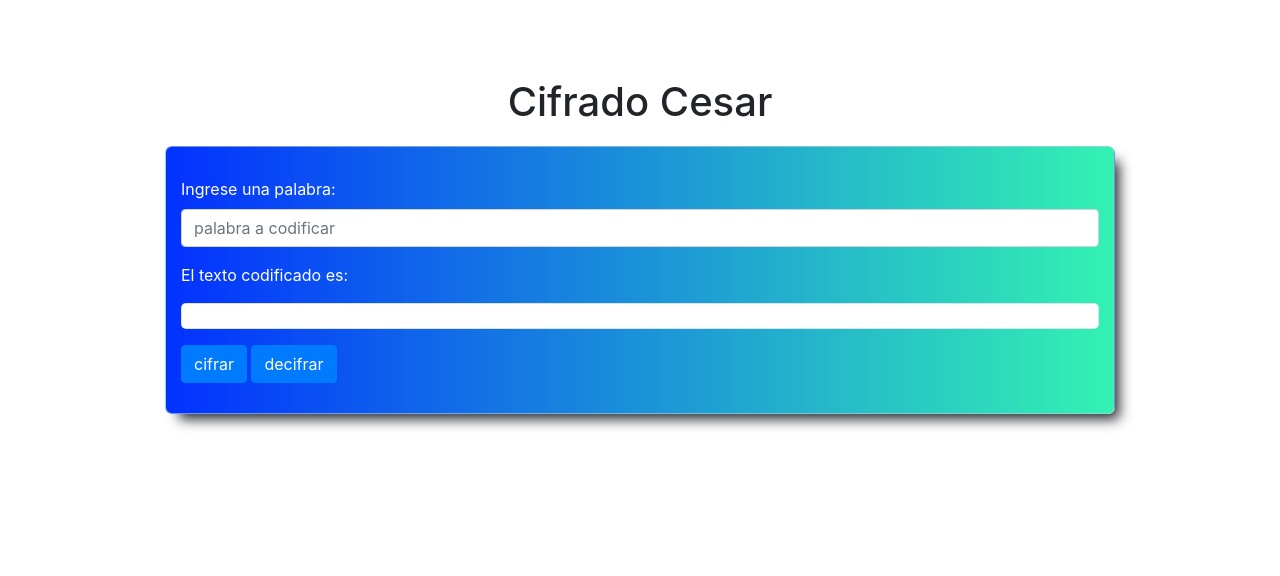
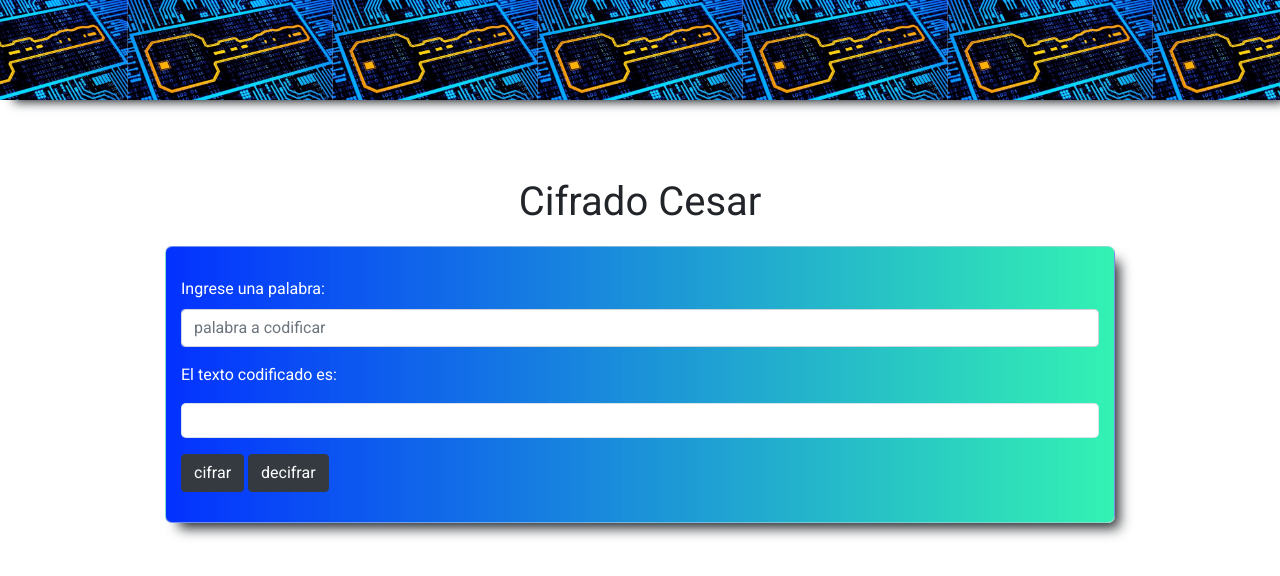
Before and after one commit to Eliza29/caesar-cipher-es6, a plain HTML site: page index.html in a window 1280 px wide. Drawn offline with nearby package versions, Linux system fonts and the light colour scheme.

Commit message:
subiendo imagen

```diff
--- a/css/main.css
+++ b/css/main.css
@@ -1,3 +1,13 @@
+.image{
+    background-image: url('../assets/images/cifrado.jpg');
+    background-size: contain;
+    height: 100px;
+    background-position: bottom;
+    box-shadow: 9px 7px 10px -5px;
+}
+body{
+    font-family: 'Roboto', sans-serif;
+}
 .box-container{
     margin-top: 7%;
 }
@@ -16,4 +26,5 @@ form{
     border-radius: 5px;
     background-color: white;
     padding: 4px 5px;
+    height: 35px;
 }
--- a/index.html
+++ b/index.html
@@ -7,11 +7,12 @@
   <title>Cifrado Cesar</title>
   <link rel="stylesheet" href="https://maxcdn.bootstrapcdn.com/bootstrap/4.0.0/css/bootstrap.min.css" integrity="sha384-Gn5384xqQ1aoWXA+058RXPxPg6fy4IWvTNh0E263XmFcJlSAwiGgFAW/dAiS6JXm"
     crossorigin="anonymous">
+    <link href="https://fonts.googleapis.com/css?family=Lato|Open+Sans:400,600|Roboto" rel="stylesheet">
   <link rel="stylesheet" href="css/main.css">
 </head>
 
 <body>
-
+  <div class="image"></div>
   <div class="container">
     <div class="row justify-content-center box-container">
       <h1 class="text-center">Cifrado Cesar</h1>
@@ -28,8 +29,8 @@
           <!-- <label for="exampleFormControlTextarea1">Example textarea</label>
           <textarea class="form-control" id="exampleFormControlTextarea1" rows="3"></textarea> -->
         </div>
-        <button type="button" class="btn btn-primary" id="btn-cipher">cifrar</button>
-        <button type="button" class="btn btn-primary" id="btn-decipher">decifrar</button>
+        <button type="button" class="btn btn-dark" id="btn-cipher">cifrar</button>
+        <button type="button" class="btn btn-dark" id="btn-decipher">decifrar</button>
 
       </form>
     </div>
```
Also changed, not shown: assets/images/cifrado.jpg (added).
